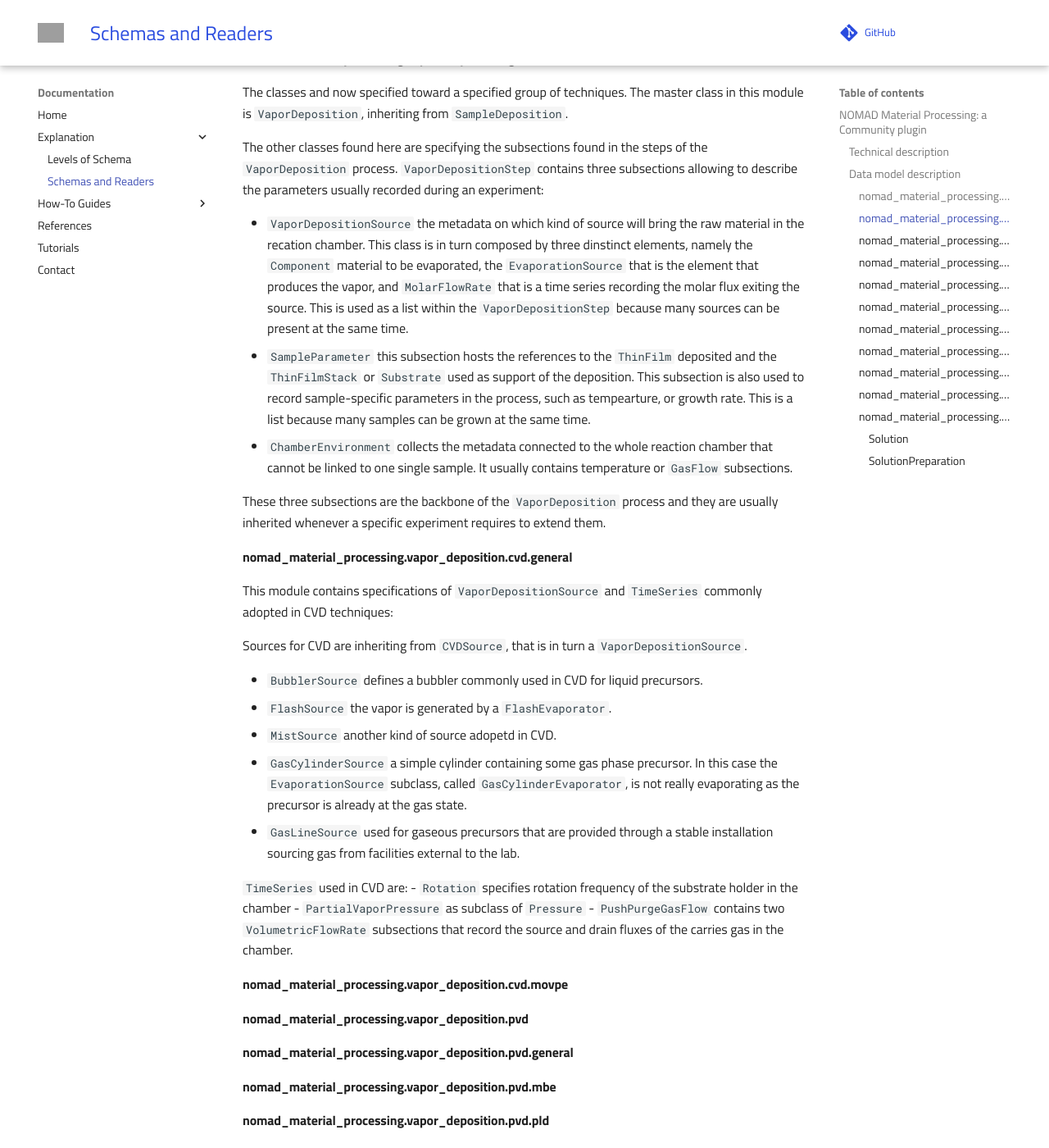
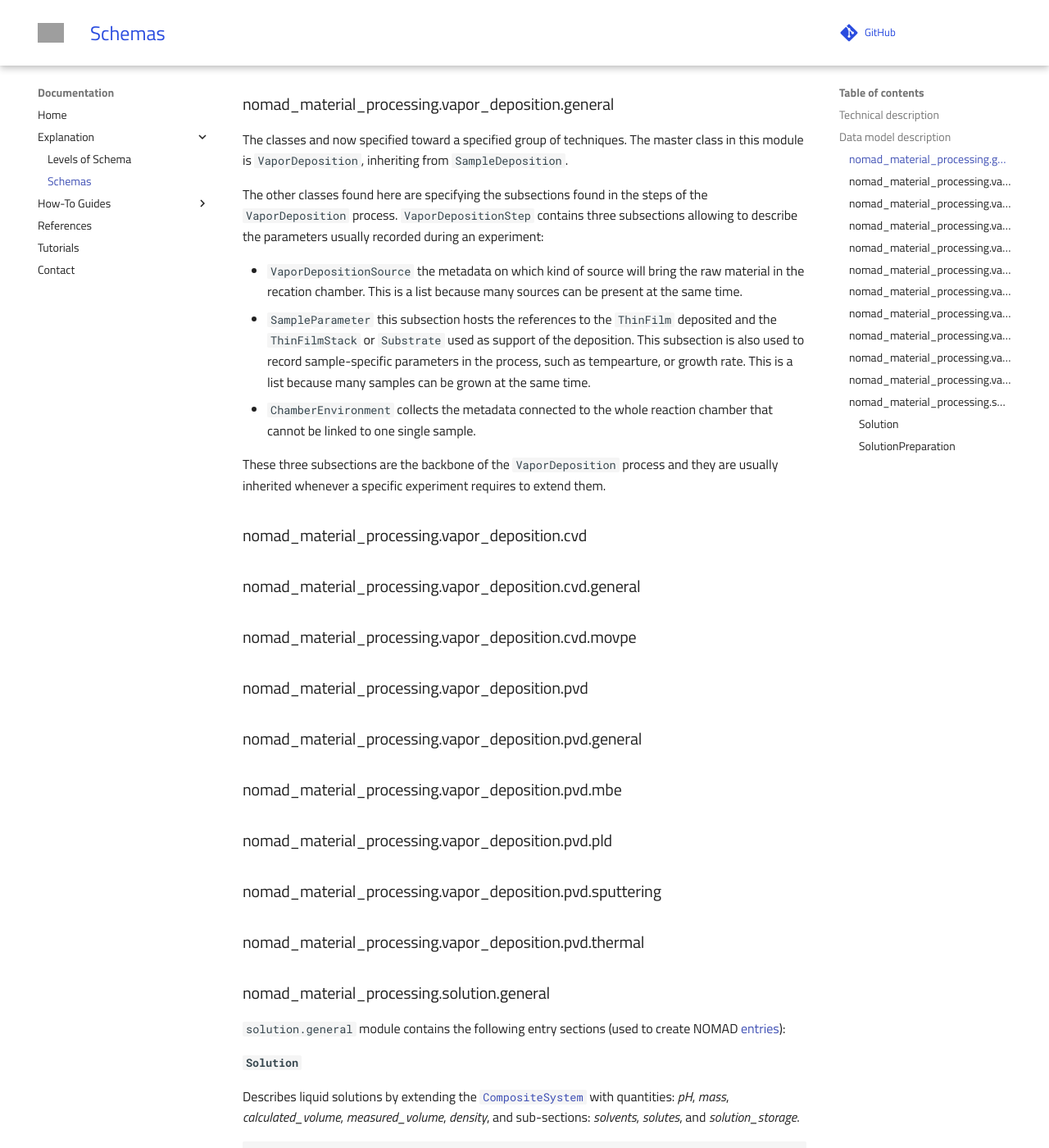
Before and after one commit to FAIRmat-NFDI/nomad-material-processing, an MkDocs documentation site: the page built from docs/explanation/schemas.md, in a window 1280 px wide and 1400 px high, scrolled down 1960 px. Shown: the whole window at 82% size. Built offline with MkDocs 1.6.1 and Material for MkDocs 9.7.7, drawn with Linux system fonts in a browser that asks for light colours; comment, search, counter and statistics services are not loaded; some of the changed text lies outside the part shown; grey boxes are pictures that could not be loaded.

Commit message:
Refactor heading level; rename to schemas.md

````diff
--- a/docs/explanation/data_model.md
+++ b/docs/explanation/schemas.md
@@ -1,9 +1,9 @@
-## NOMAD Material Processing: a Community plugin
+# NOMAD Material Processing: a Community plugin
 
 The NOMAD Material Processing Plugin contains schemas for different synthesis methods.
 An overview of the package structure is shown below.
 
-### Technical description
+## Technical description
 
 There are some technical aspects to understand the Python package built for this plugin, they are not crucial for the data model understanding itself:
 
@@ -42,11 +42,11 @@ nomad-material-processing/
 └── tests
 ```
 
-### Data model description
+## Data model description
 
 Each method has a dedicated [module](https://docs.python.org/3/tutorial/modules.html), i. e., a python file.
 
-#### nomad_material_processing.general
+### nomad_material_processing.general
 
 A very general module containing several categories of classes:
 
@@ -60,60 +60,40 @@ A very general module containing several categories of classes:
 - simple activities performed on samples: `Etching`, `Annealing`, `Cleaning`. They also include a `Recipe` that can be referenced inside to avoid repetition for routinary tasks.
 - `TimeSeries` a general class that shapes every kind of parameters logged along a time window. The quantities referring to the measured parameter are `value` and `time`. `set_value` and `set_time` can also be specified, as they usually differ from the measured ones. Several subclasses inheriting from this one can be found nested in the package.
 
-#### nomad_material_processing.vapor_deposition.general
+### nomad_material_processing.vapor_deposition.general
 
 The classes and now specified toward a specified group of techniques. The master class in this module is `VaporDeposition`, inheriting from `SampleDeposition`.
 
 The other classes found here are specifying the subsections found in the steps of the `VaporDeposition` process.
 `VaporDepositionStep` contains three subsections allowing to describe the parameters usually recorded during an experiment:
 
-- `VaporDepositionSource` the metadata on which kind of source will bring the raw material in the recation chamber.
-This class is in turn composed by three dinstinct elements, namely the `Component` material to be evaporated, the `EvaporationSource` that is the element that produces the vapor, and `MolarFlowRate` that is a time series recording the molar flux exiting the source. This is used as a list within the `VaporDepositionStep` because many sources can be present at the same time.
+- `VaporDepositionSource` the metadata on which kind of source will bring the raw material in the recation chamber. This is a list because many sources can be present at the same time.
 - `SampleParameter` this subsection hosts the references to the `ThinFilm` deposited and the `ThinFilmStack` or `Substrate` used as support of the deposition. This subsection is also used to record sample-specific parameters in the process, such as tempearture, or growth rate. This is a list because many samples can be grown at the same time.
-- `ChamberEnvironment` collects the metadata connected to the whole reaction chamber that cannot be linked to one single sample. It usually contains temperature or `GasFlow` subsections.
+- `ChamberEnvironment` collects the metadata connected to the whole reaction chamber that cannot be linked to one single sample.
 
 These three subsections are the backbone of the `VaporDeposition` process and they are usually inherited whenever a specific experiment requires to extend them.
 
-#### nomad_material_processing.vapor_deposition.cvd.general
-
-This module contains specifications of `VaporDepositionSource` and `TimeSeries` commonly adopted in CVD techniques:
-
-Sources for CVD are inheriting from `CVDSource`, that is in turn a `VaporDepositionSource`.
-
-- `BubblerSource` defines a bubbler commonly used in CVD for liquid precursors.
-- `FlashSource` the vapor is generated by a `FlashEvaporator`.
-- `MistSource` another kind of source adopetd in CVD.
-- `GasCylinderSource` a simple cylinder containing some gas phase precursor. In this case the `EvaporationSource` subclass, called `GasCylinderEvaporator`, is not really evaporating as the precursor is already at the gas state.
-- `GasLineSource` used for gaseous precursors that are provided through a stable installation sourcing gas from facilities external to the lab.
-
-`TimeSeries` used in CVD are:
-- `Rotation` specifies rotation frequency of the substrate holder in the chamber
-- `PartialVaporPressure` as subclass of `Pressure`
-- `PushPurgeGasFlow` contains two `VolumetricFlowRate` subsections that record the source and drain fluxes of the carries gas in the chamber.
-
-#### nomad_material_processing.vapor_deposition.cvd.movpe
-
-
-
-#### nomad_material_processing.vapor_deposition.pvd
-#### nomad_material_processing.vapor_deposition.pvd.general
-#### nomad_material_processing.vapor_deposition.pvd.mbe
-#### nomad_material_processing.vapor_deposition.pvd.pld
-#### nomad_material_processing.vapor_deposition.pvd.sputtering
-#### nomad_material_processing.vapor_deposition.pvd.thermal
-#### nomad_material_processing.solution.general
+### nomad_material_processing.vapor_deposition.cvd
+### nomad_material_processing.vapor_deposition.cvd.general
+### nomad_material_processing.vapor_deposition.cvd.movpe
+### nomad_material_processing.vapor_deposition.pvd
+### nomad_material_processing.vapor_deposition.pvd.general
+### nomad_material_processing.vapor_deposition.pvd.mbe
+### nomad_material_processing.vapor_deposition.pvd.pld
+### nomad_material_processing.vapor_deposition.pvd.sputtering
+### nomad_material_processing.vapor_deposition.pvd.thermal
+### nomad_material_processing.solution.general
 
 `solution.general` module contains the following entry sections (used to create
 NOMAD [entries](https://nomad-lab.eu/prod/v1/docs/reference/glossary.html#entry)):
 
-##### `Solution`
+#### `Solution`
 Describes liquid solutions by extending the
 [`CompositeSystem`](https://nomad-lab.eu/prod/v1/docs/howto/customization/base_sections.html#system) with quantities: _pH_, _mass_,
 _calculated_volume_, _measured_volume_, _density_, and sub-sections:
 _solvents_, _solutes_, and _solution_storage_.
 
 ```py
-# pseudocode for `Solution` datamodel
 class Solution(CompositeSystem, EntryData):
     ph_value: float
     mass: float
@@ -142,9 +122,7 @@ _calculated_volume_ of the solution. The component can either nest a
 sub-section describing its composition, or can be another `Solution` entry connected
 via reference.
 These options are are handled by
-`SolutionComponent` and `SolutionComponentReference` sections respectively.
-
-Let's take a closer look at each of them.
+`SolutionComponent` and `SolutionComponentReference` sections respectively. Let's take a closer look at each of them.
 
 
 `SolutionComponent` extends `PureSubstanceComponent` with quantities:
@@ -184,10 +162,8 @@ combined into one.
 The _solution_storage_ uses `SolutionStorage` section to describe storage conditions
 , i.e., temperature and atmosphere, along with preparation and expiry dates.
 
-##### `SolutionPreparation`
+#### `SolutionPreparation`
 Extends [`Process`](https://nomad-lab.eu/prod/v1/docs/howto/customization/base_sections.html#process)
-to describe the recipe for solution preparation. It generates a `Solution` entry based
-on the data added to it.
-
+to describe the recipe for solution preparation.
 
 !!! todo: add description of each module
--- a/mkdocs.yml
+++ b/mkdocs.yml
@@ -9,7 +9,7 @@ nav:
   - Home: index.md
   - Explanation:
     - Levels of Schema: explanation/levelsofschema.md
-    - Schemas and Readers: explanation/data_model.md
+    - Schemas: explanation/schemas.md
   - How-To Guides:
     - Install this Plugin: how_to/install.md
     - Use this Plugin: how_to/use_this_plugin.md
````
Also changed, not shown: docs/explanation/levelsofschema.md (+4 -4 lines).
